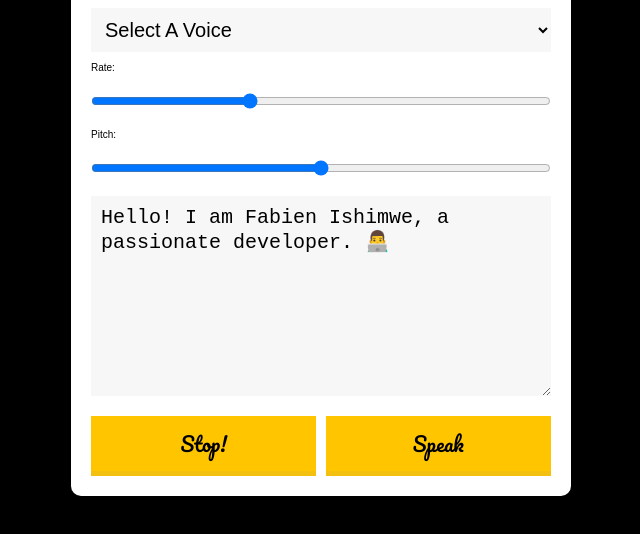
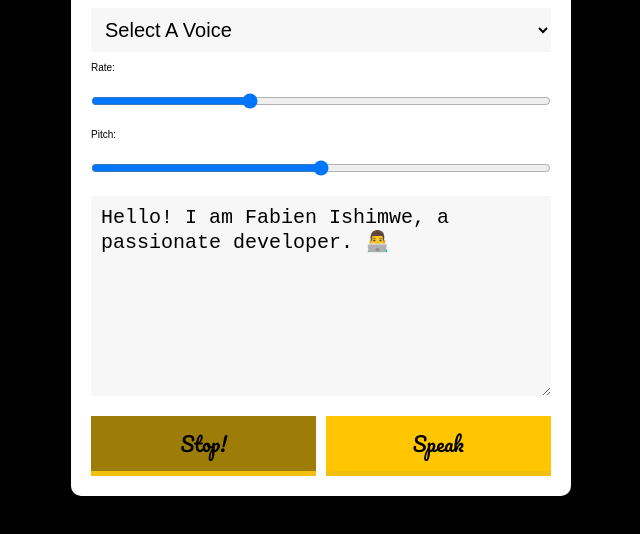
Before and after one commit to devfabien/Voice-nator, a plain HTML site: page index.html in a window 1280 px wide. In both pictures the pointer is over the button "Stop!". Shown: the part 210-744 px from the top of the page, without its empty margins (319-959 px from the left). Drawn offline with Linux system fonts and the light colour scheme.

Commit message:
style: adding the button hover style

```diff
--- a/style.css
+++ b/style.css
@@ -79,6 +79,10 @@ html {
     top: 2px;
   }
 
+  .voiceinator button:hover {
+    background: #9d7d07;
+  }
+
   .voiceinator button:nth-of-type(1) {
     margin-right: 2%;
   }
```
